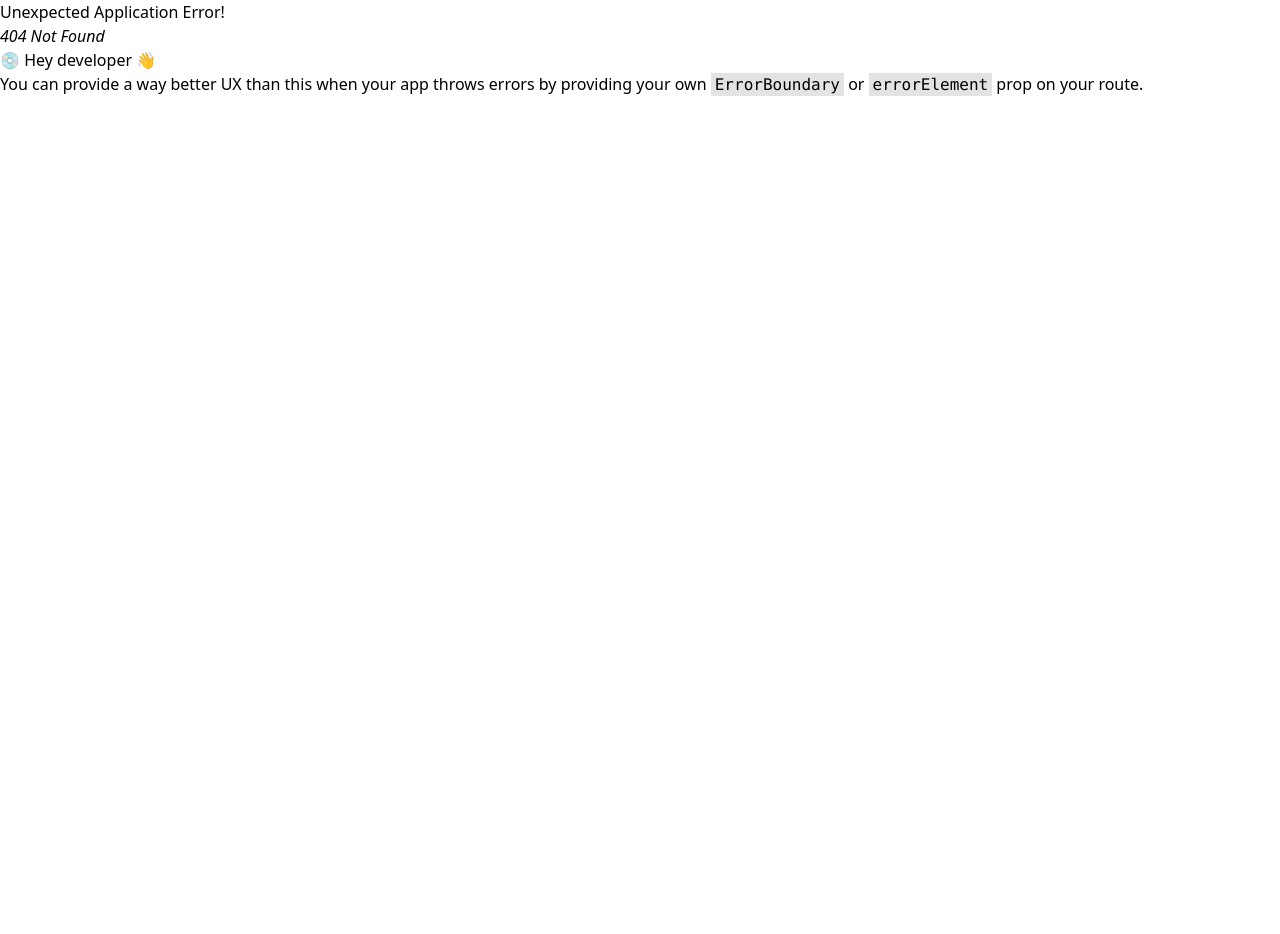
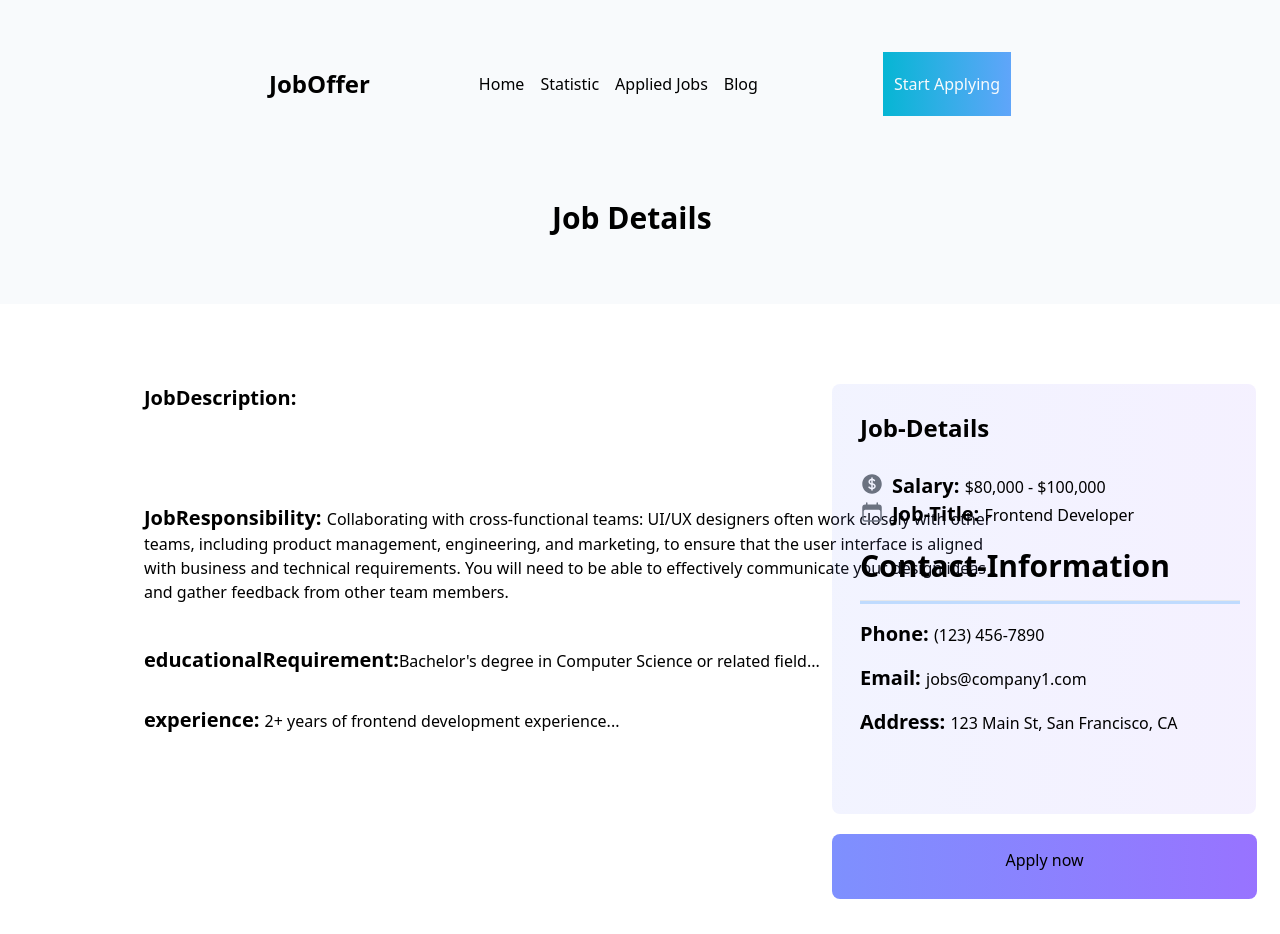
Before and after one commit to shahin2525/b7a9-career-hub, a React (Vite) app: page /detail/1 in a window 1280 px wide. Before the commit this address had no page. Before the commit the page ends 800 px from the top, so only its background shows below. Built offline with nearby package versions, Linux system fonts and the light colour scheme.

Commit message:
error page added

```diff
--- /dev/null
+++ b/src/component/ErrorPage.jsx
@@ -0,0 +1,53 @@
+import React from "react";
+import { Link, useRouteError } from "react-router-dom";
+
+const ErrorPage = () => {
+  const { error, status } = useRouteError();
+  return (
+    <section className="flex items-center h-screen p-16 bg-gray-100 text-gray-900">
+      <div className="container flex flex-col items-center justify-center px-5 mx-auto my-8">
+        <svg
+          xmlns="http://www.w3.org/2000/svg"
+          viewBox="0 0 512 512"
+          className="w-40 h-40 text-gray-600"
+        >
+          <path
+            fill="currentColor"
+            d="M256,16C123.452,16,16,123.452,16,256S123.452,496,256,496,496,388.548,496,256,388.548,16,256,16ZM403.078,403.078a207.253,207.253,0,1,1,44.589-66.125A207.332,207.332,0,0,1,403.078,403.078Z"
+          ></path>
+          <rect
+            width="176"
+            height="32"
+            x="168"
+            y="320"
+            fill="currentColor"
+          ></rect>
+          <polygon
+            fill="currentColor"
+            points="210.63 228.042 186.588 206.671 207.958 182.63 184.042 161.37 162.671 185.412 138.63 164.042 117.37 187.958 141.412 209.329 120.042 233.37 143.958 254.63 165.329 230.588 189.37 251.958 210.63 228.042"
+          ></polygon>
+          <polygon
+            fill="currentColor"
+            points="383.958 182.63 360.042 161.37 338.671 185.412 314.63 164.042 293.37 187.958 317.412 209.329 296.042 233.37 319.958 254.63 341.329 230.588 365.37 251.958 386.63 228.042 362.588 206.671 383.958 182.63"
+          ></polygon>
+        </svg>
+        <div className="max-w-md text-center">
+          <h2 className="mb-8 font-extrabold text-9xl text-gray-600">
+            <span className="sr-only">Error</span> {status || 404}
+          </h2>
+          <p className="text-2xl font-semibold md:text-3xl mb-8">
+            {error?.message}
+          </p>
+          <Link
+            to="/"
+            className="px-8 py-3 font-semibold rounded bg-cyan-200 text-gray-900"
+          >
+            Back to homepage
+          </Link>
+        </div>
+      </div>
+    </section>
+  );
+};
+
+export default ErrorPage;
--- a/src/component/Feature/Feature.jsx
+++ b/src/component/Feature/Feature.jsx
@@ -1,6 +1,6 @@
 import React from "react";
 import "./Feature.css";
-import { Link } from "react-router-dom";
+import { Link, useNavigate } from "react-router-dom";
 import {
   BeakerIcon,
   MapPinIcon,
@@ -18,6 +18,10 @@ const Feature = ({ feature }) => {
     salary,
     companyLogoUrl,
   } = feature;
+  const navigate = useNavigate();
+  const showViewDetails = () => {
+    navigate(`/detail/${id}`);
+  };
   return (
     <div className="feature-box">
       <img
@@ -42,11 +46,15 @@ const Feature = ({ feature }) => {
         <CurrencyDollarIcon className="h-6 w-6 text-gray-400" />
         <h1>salary: {salary}</h1>
       </div>
-      <Link>
-        <button className="ml-10 md:ml:10 pl-2 md:pl-8 mt-3 h-12 w-40 bg-blue-400 rounded-lg absolute bottom-2">
-          View-Details
-        </button>
-      </Link>
+
+      {/* <Link to={`/detail/${id}`}> */}
+      <button
+        onClick={showViewDetails}
+        className="ml-10 md:ml:10 pl-2 md:pl-8 mt-3 h-12 w-40 bg-blue-400 rounded-lg absolute bottom-2"
+      >
+        View-Details
+      </button>
+      {/* </Link> */}
     </div>
   );
 };
--- /dev/null
+++ b/src/component/JobDetail/JobDetail.css
@@ -0,0 +1,53 @@
+.job-desCription {
+  height: 461px;
+  width: 861px;
+  /* height: 554px; */
+}
+.job-detail-box {
+  height: 550px;
+  width: 430px;
+}
+.job-detail {
+  width: 424px;
+  height: 430px;
+  background: linear-gradient(
+    90deg,
+    rgba(126, 144, 254, 0.1) 0%,
+    rgba(152, 115, 255, 0.1) 100%
+  );
+  border-radius: 8px;
+}
+
+.sape {
+  height: 96px;
+  width: 861px;
+}
+.sape-2 {
+  height: 118px;
+  width: 861px;
+}
+
+.sape-3 {
+  height: 36px;
+  width: 861px;
+}
+.sape-4 {
+  height: 40px;
+  width: 861px;
+}
+.apply-btn-span {
+  display: flex;
+  flex-direction: row;
+  justify-content: center;
+  align-items: center;
+  padding-left: 111px;
+
+  padding-right: 111px;
+  padding-top: 5px;
+  padding-bottom: 10px;
+
+  background: linear-gradient(90deg, #7e90fe 0%, #9873ff 100%);
+  border-radius: 8px;
+  height: 65px;
+  width: 425px;
+}
--- /dev/null
+++ b/src/component/JobDetail/JobDetail.jsx
@@ -0,0 +1,97 @@
+import { data } from "autoprefixer";
+import React, { useEffect, useState } from "react";
+import { useLoaderData } from "react-router-dom";
+import "./JobDetail.css";
+import {
+  BeakerIcon,
+  CurrencyDollarIcon,
+  CalendarIcon,
+} from "@heroicons/react/24/solid";
+
+const JobDetail = () => {
+  const job = useLoaderData();
+  const {
+    jobDescription,
+    jobResponsibility,
+    educationalRequirement,
+    experience,
+    salary,
+    jobTitle,
+    phone,
+    address,
+    email,
+  } = job;
+  return (
+    <div>
+      <div className="bg-slate-50 h-40 pb-14">
+        <h1 className="w-44 pt-14  h-10 text-3xl font-extrabold ml-auto mr-auto">
+          Job Details
+        </h1>
+      </div>
+
+      <div className="mt-20 grid grid-cols-1 md:grid-cols-2 gap-12 ml-10 md:ml-36">
+        <div className="job-desCription pr-10 mr-10">
+          <h1 className="sape mb-6">
+            <span className="text-xl font-bold">JobDescription: </span>
+            {jobDescription}
+          </h1>
+
+          <h1 className="sape-2 mb-6">
+            <span className="text-xl font-bold ">JobResponsibility: </span>
+            {jobResponsibility}
+          </h1>
+
+          <h1 className="sape-3 mb-6">
+            <span className="text-xl font-bold mb-4">
+              educationalRequirement:
+            </span>
+            {educationalRequirement}
+          </h1>
+
+          <h1 className="sape-4 mb-6">
+            <span className="text-xl font-bold">experience: </span>
+            {experience}
+          </h1>
+        </div>
+        <div className="job-detail-box">
+          <div className="job-detail ml-5 md:ml-24 pl-7 pt-7">
+            <h1 className="text-2xl font-bold mb-7">Job-Details</h1>
+            <div className="mb-5">
+              <div className="flex ">
+                <CurrencyDollarIcon className="h-6 w-6 text-gray-500 mr-2" />
+                <h1>
+                  {" "}
+                  <span className="text-xl font-bold">Salary: </span> {salary}
+                </h1>
+              </div>
+              <div className="flex">
+                <CalendarIcon className="h-6 w-6 text-gray-500 mr-2" />
+                <h1>
+                  <span className="text-xl font-bold">Job-Title: </span>{" "}
+                  {jobTitle}
+                </h1>
+              </div>
+            </div>
+
+            <h1 className="mb-4 text-3xl font-bold">Contact-Information</h1>
+            <hr className="mb-4 h-1 mr-4 bg-blue-200" />
+            <h1 className="mb-4">
+              <span className="text-xl font-bold">Phone: </span> {phone}
+            </h1>
+            <h1 className="mb-4">
+              <span className="text-xl font-bold">Email: </span> {email}
+            </h1>
+            <h1 className="mb-4">
+              <span className="text-xl font-bold">Address: </span> {address}
+            </h1>
+          </div>
+          <span className="apply-btn-span  mt-5 ml-24">
+            <button className=" w-40 h-10 mb-2">Apply now</button>
+          </span>
+        </div>
+      </div>
+    </div>
+  );
+};
+
+export default JobDetail;
--- a/src/main.jsx
+++ b/src/main.jsx
@@ -8,11 +8,14 @@ import Home from "./component/Home/Home.jsx";
 import Statistic from "./component/Statistic/Statistic.jsx";
 import AppliedJobs from "./component/AppliedJobs/AppliedJobs.jsx";
 import Blog from "./component/Blog/Blog.jsx";
+import JobDetail from "./component/JobDetail/JobDetail.jsx";
+import ErrorPage from "./component/ErrorPage.jsx";
 
 const router = createBrowserRouter([
   {
     path: "/",
     element: <Main></Main>,
+    errorElement: <ErrorPage></ErrorPage>,
     children: [
       {
         path: "/",
@@ -30,6 +33,14 @@ const router = createBrowserRouter([
         path: "/blog",
         element: <Blog></Blog>,
       },
+      {
+        path: "/detail/:jobId",
+        element: <JobDetail></JobDetail>,
+        loader: ({ params }) =>
+          fetch(`/featured.json`)
+            .then((res) => res.json())
+            .then((data) => data.find((item) => item.id == params.jobId)),
+      },
     ],
   },
 ]);
```
Also changed, not shown: public/jobCatagory.json (+4 -4 lines).
